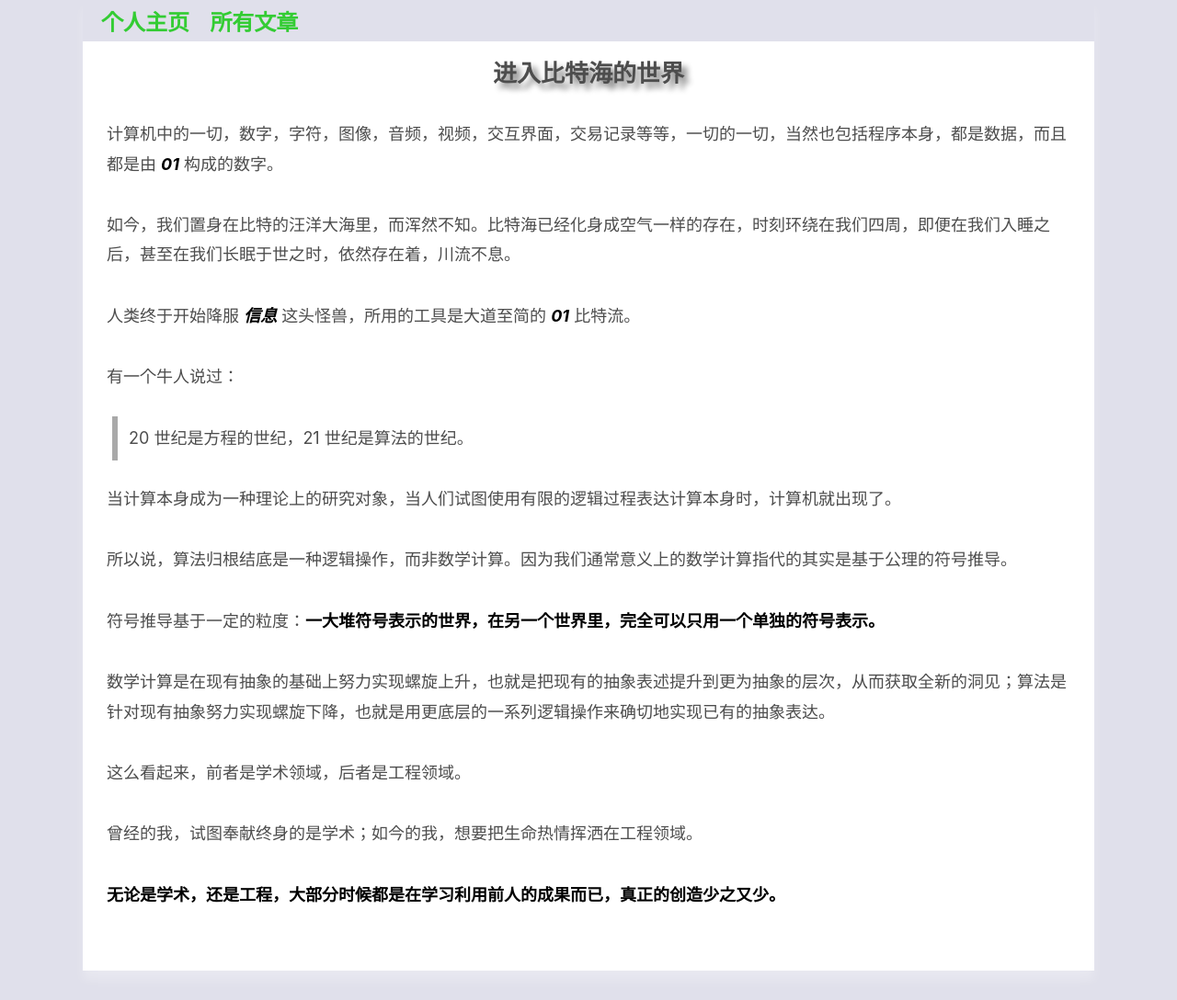
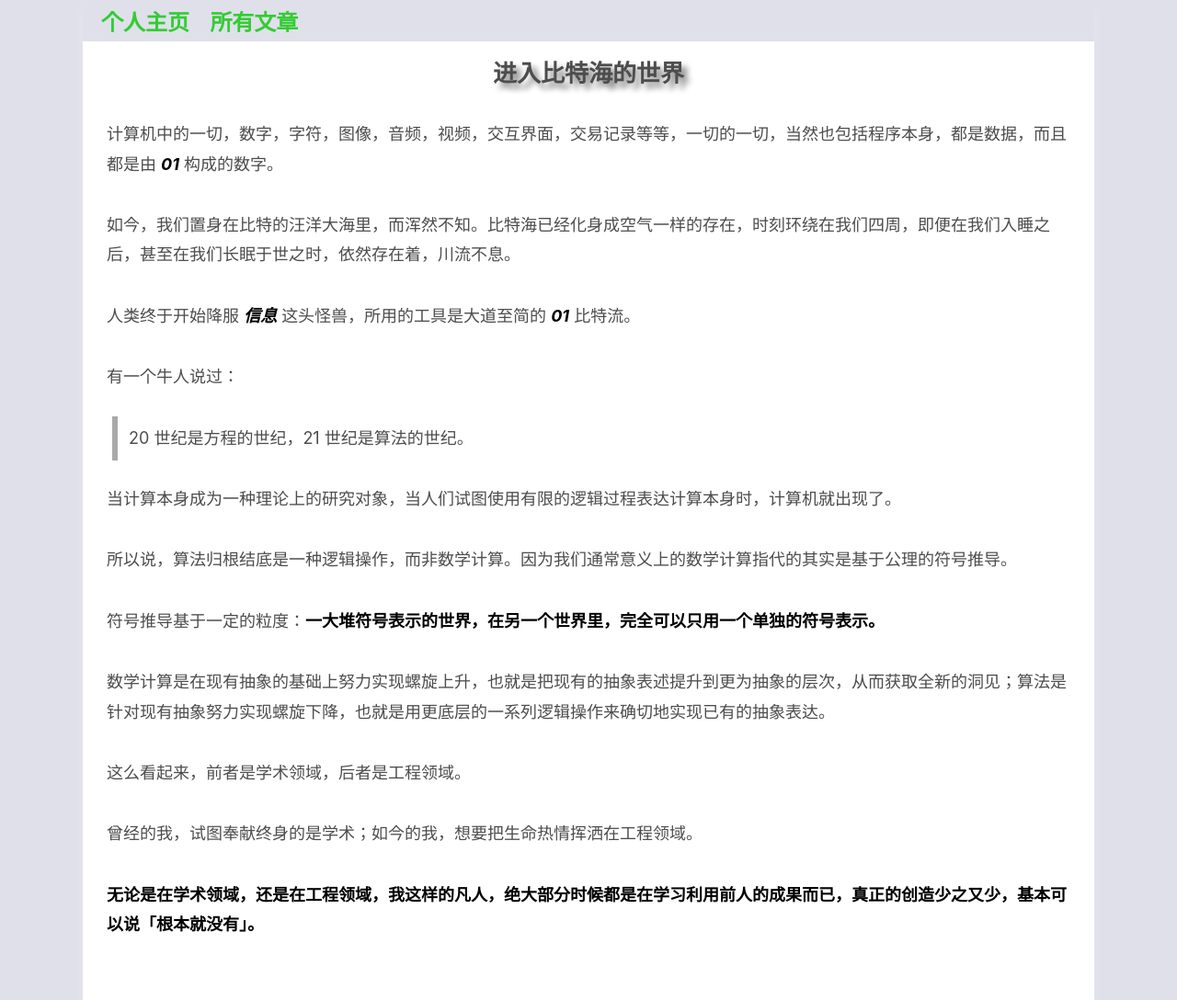
Before and after one commit to xxleyi/xxleyi.github.io, a Jekyll site: the page built from _posts/2017-09-23-进入比特海的世界.md, in a window 1280 px wide and 1088 px high. Shown: the whole window at 92% size. Built offline with Jekyll 4.4.1, drawn with Linux system fonts in a browser that asks for light colours.

Commit message:
update a old blog.

```diff
--- a/_posts/2017-09-23-进入比特海的世界.md
+++ b/_posts/2017-09-23-进入比特海的世界.md
@@ -26,4 +26,4 @@
 
 曾经的我，试图奉献终身的是学术；如今的我，想要把生命热情挥洒在工程领域。
 
-**无论是学术，还是工程，大部分时候都是在学习利用前人的成果而已，真正的创造少之又少。**
+**无论是在学术领域，还是在工程领域，我这样的凡人，绝大部分时候都是在学习利用前人的成果而已，真正的创造少之又少，基本可以说「根本就没有」。**
```
